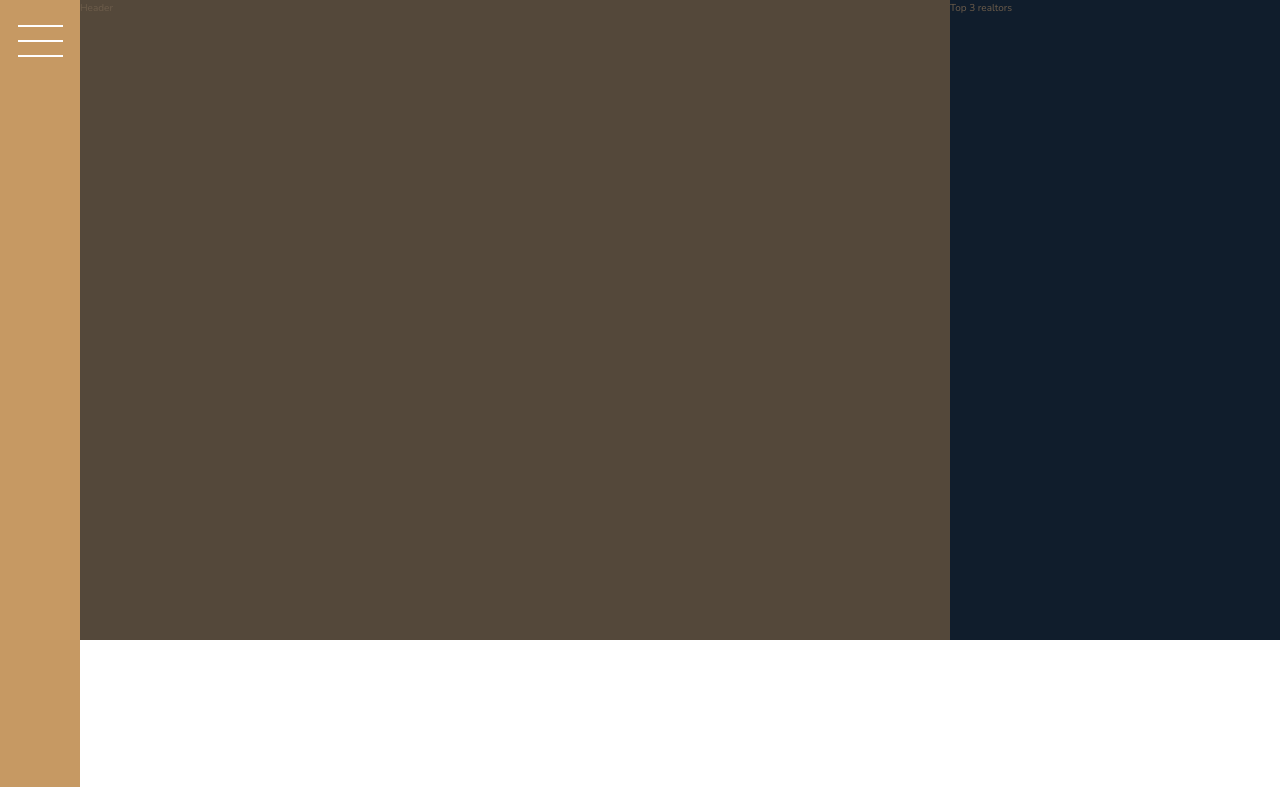
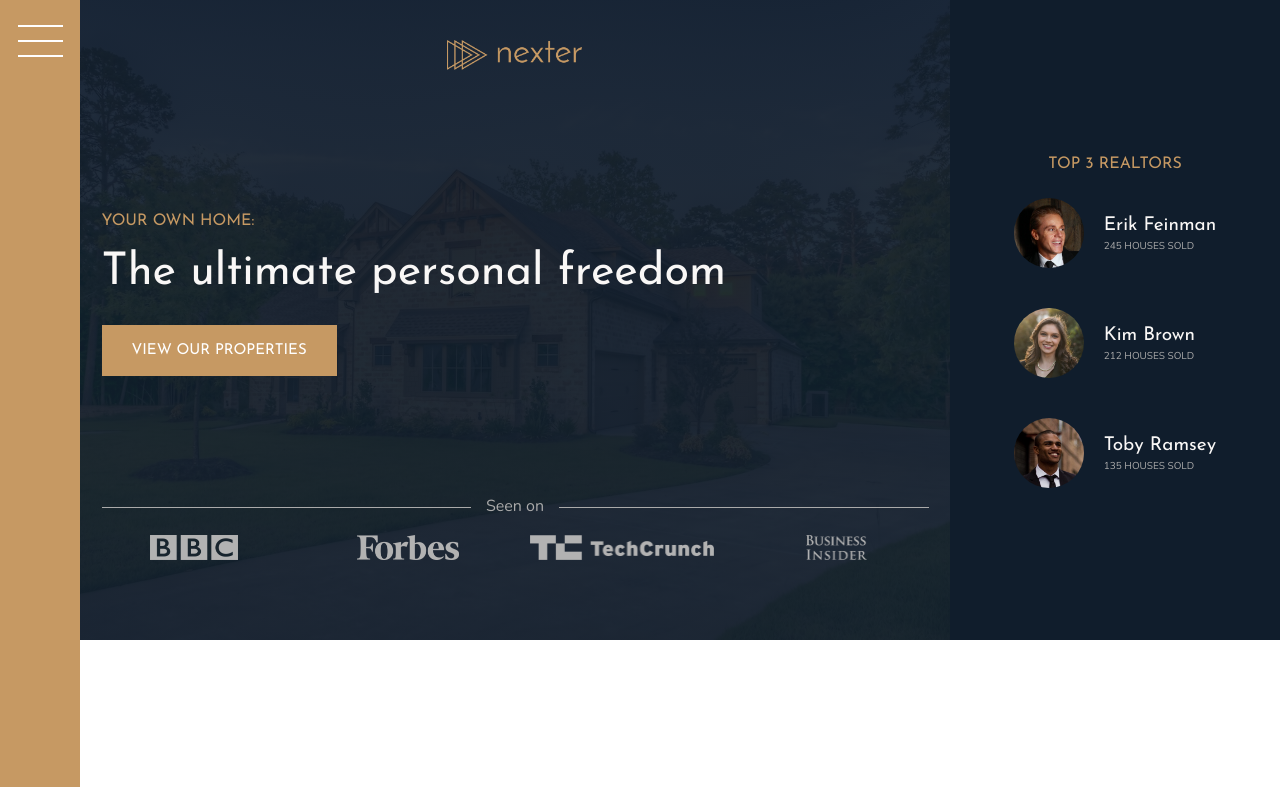
Before and after one commit to emestabillo/Nexter, a website: page index.html in a window 1280 px wide. Shown: the top 787 px of the page. Drawn offline with nearby package versions, Linux system fonts and the light colour scheme.

Commit message:
Style header

```diff
--- a/index.html
+++ b/index.html
@@ -20,11 +20,42 @@
     </div>
 
     <header class="header">
-      Header
+      <img src="img/logo.png" alt="Nexter logo" class="header__logo" />
+      <h3 class="heading-3">Your own home:</h3>
+      <h1 class="heading-1">The ultimate personal freedom</h1>
+      <button class="btn header__btn">View our properties</button>
+      <div class="header__seenon-text">Seen on</div>
+      <div class="header__seenon-logos">
+        <img src="img/logo-bbc.png" alt="Seen on logo 1" />
+        <img src="img/logo-forbes.png" alt="Seen on logo 2" />
+        <img src="img/logo-techcrunch.png" alt="Seen on logo 3" />
+        <img src="img/logo-bi.png" alt="Seen on logo 4" />
+      </div>
     </header>
 
     <div class="realtors">
-      Top 3 realtors
+      <h3 class="heading-3">Top 3 Realtors</h3>
+      <div class="realtors__list">
+        <img src="img/realtor-1.jpeg" alt="Realtor 1" class="realtors__img">
+        <div class="realtors_-details">
+          <h4 class="heading-4 heading-4--light">Erik Feinman</h4>
+          <p class="realtors__sold">245 houses sold</p>
+        </div>
+
+
+        <img src="img/realtor-2.jpeg" alt="Realtor 2" class="realtors__img">
+        <div class="realtors_-details">
+          <h4 class="heading-4 heading-4--light">Kim Brown</h4>
+          <p class="realtors__sold">212 houses sold</p>
+        </div>
+
+
+        <img src="img/realtor-3.jpeg" alt="Realtor 3" class="realtors__img">
+        <div class="realtors_-details">
+          <h4 class="heading-4 heading-4--light">Toby Ramsey</h4>
+          <p class="realtors__sold">135 houses sold</p>
+        </div>
+      </div>
     </div>
 
     <section class="features">
--- a/sass/_header.scss
+++ b/sass/_header.scss
@@ -1,4 +1,55 @@
 .header {
   background-color: $color-grey-dark-1;
   grid-column: full-start/col-end 6;
+  background-image: linear-gradient(
+      rgba($color-secondary, 0.93),
+      rgba($color-secondary, 0.93)
+    ),
+    url(../img/hero.jpeg);
+  background-size: cover;
+  background-position: center;
+  padding: 8rem;
+  padding-top: 4rem;
+
+  display: grid;
+  grid-template-rows: 1fr min-content 6rem 1fr;
+  grid-template-columns: max-content;
+  grid-row-gap: 1.5rem;
+  justify-content: center;
+
+  &__logo {
+    height: 3rem;
+    justify-self: center;
+  }
+  &__btn {
+    align-self: start;
+    justify-self: start;
+  }
+  &__seenon-text {
+    display: grid;
+    grid-template-columns: 1fr max-content 1fr;
+    grid-column-gap: 1.5rem;
+    align-items: center;
+
+    font-size: 1.6rem;
+    color: $color-grey-light-2;
+
+    &::before,
+    &::after {
+      content: "";
+      height: 1px;
+      background-color: currentColor;
+    }
+  }
+
+  &__seenon-logos {
+    display: grid;
+    grid-template-columns: repeat(4, 1fr);
+    grid-column-gap: 3rem;
+    justify-items: center;
+    img {
+      height: 2.5rem;
+      filter: brightness(70%);
+    }
+  }
 }
--- a/sass/_realtors.scss
+++ b/sass/_realtors.scss
@@ -1,4 +1,31 @@
 .realtors {
   background-color: $color-secondary;
   grid-column: col-start 7 / full-end;
+  padding: 3rem;
+
+  display: grid;
+  align-content: center;
+  justify-content: center;
+  justify-items: center;
+  grid-row-gap: 2rem;
+
+  &__list {
+    display: grid;
+    grid-template-columns: min-content max-content;
+    grid-column-gap: 2rem;
+    grid-row-gap: 5vh;
+    align-items: center;
+  }
+
+  &__img {
+    width: 7rem;
+    border-radius: 50%;
+    display: block;
+  }
+
+  &__sold {
+    text-transform: uppercase;
+    color: $color-grey-light-2;
+    margin-top: -3px;
+  }
 }
--- a/sass/_typography.scss
+++ b/sass/_typography.scss
@@ -5,6 +5,9 @@
 
 .heading-1 {
   @extend %heading;
+  font-size: 4.5rem;
+  color: $color-grey-light-1;
+  line-height: 1;
 }
 
 .heading-2 {
```
Also changed, not shown: css/style.css.
